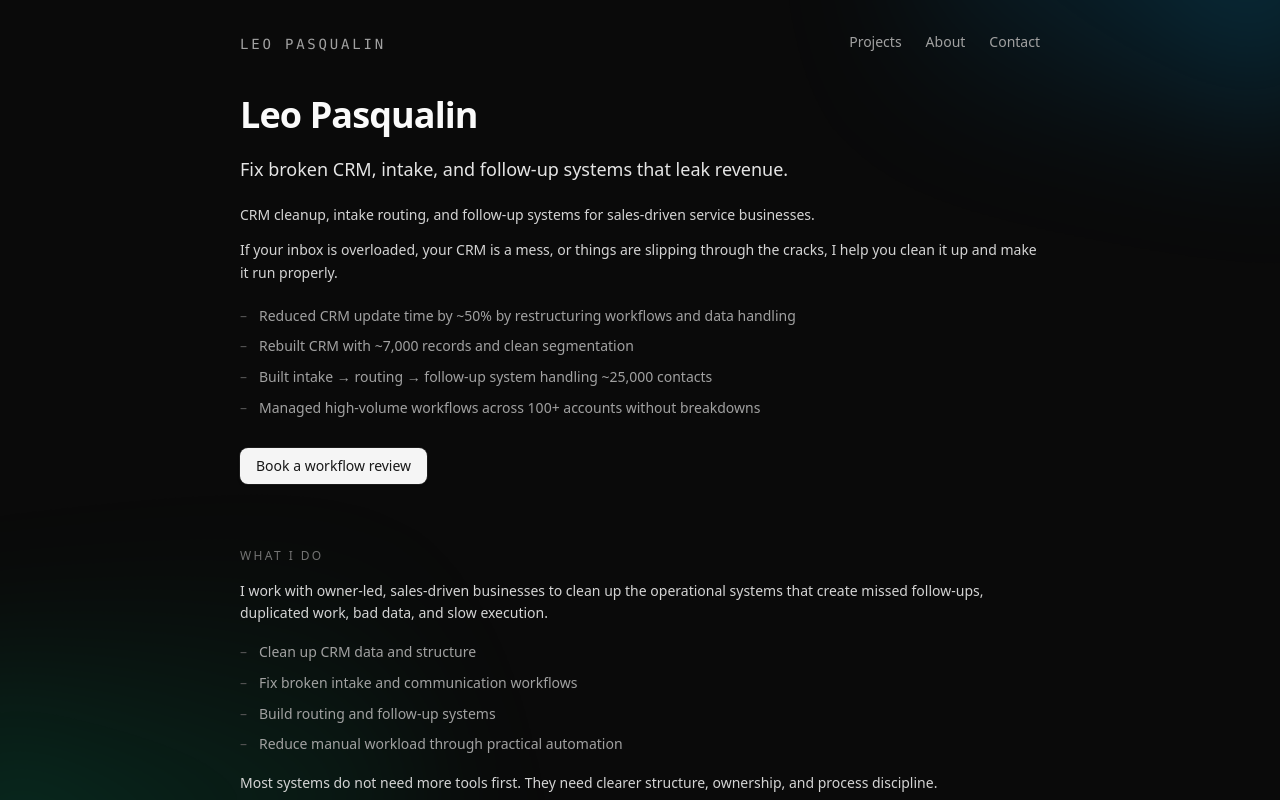
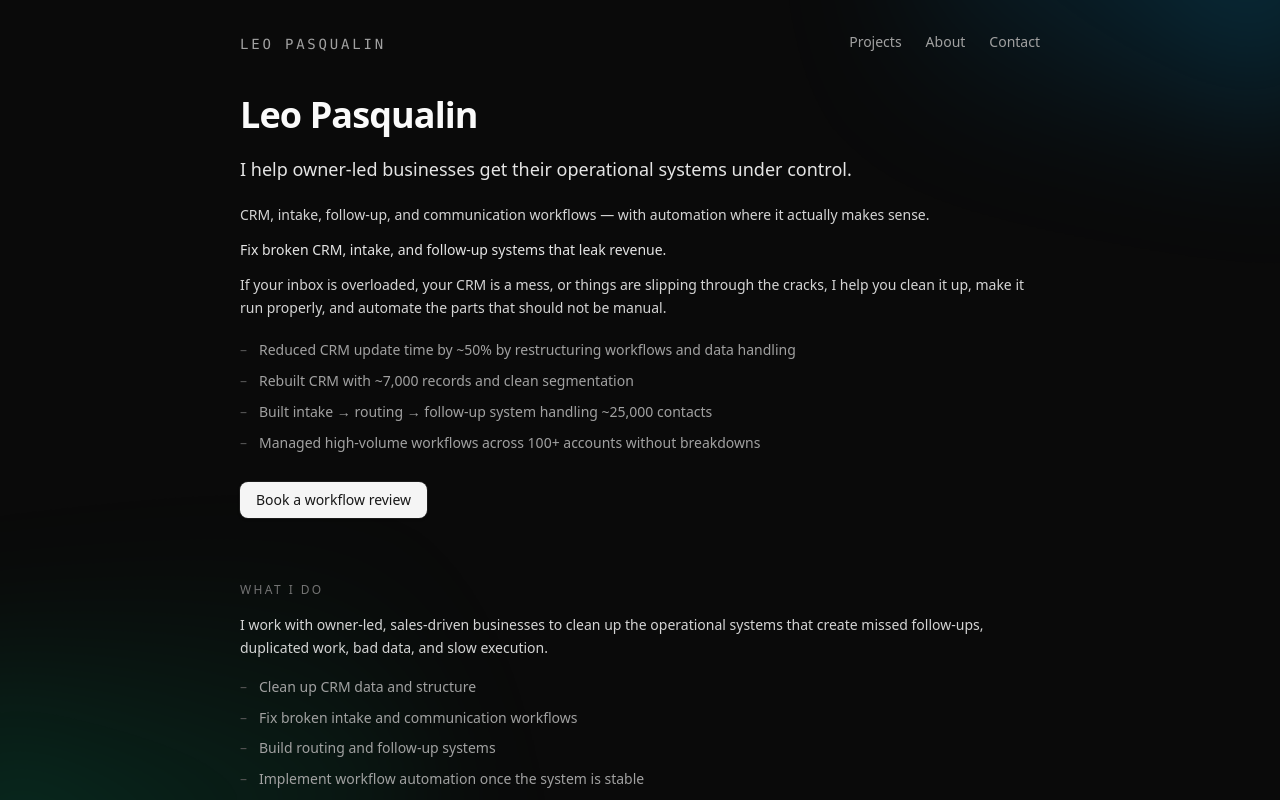
Before and after one commit to lpasqualin/leopaz-site, a Next.js app: page / in a window 1280 px wide. Shown: the top 800 px of the page. Built offline with nearby package versions, Linux system fonts and the light colour scheme.

Commit message:
hero revamp + automation language

```diff
--- a/app/page.tsx
+++ b/app/page.tsx
@@ -19,16 +19,19 @@ export default function HomePage() {
           </h1>
 
           <p className="text-lg font-medium leading-relaxed text-neutral-200">
-            Fix broken CRM, intake, and follow-up systems that leak revenue.
+            I help owner-led businesses get their operational systems under control.
           </p>
 
           <div className="space-y-3 text-sm leading-relaxed text-neutral-300">
             <p>
-              CRM cleanup, intake routing, and follow-up systems for sales-driven service businesses.
+              CRM, intake, follow-up, and communication workflows — with automation where it actually makes sense.
+            </p>
+            <p className="font-medium text-neutral-200">
+              Fix broken CRM, intake, and follow-up systems that leak revenue.
             </p>
             <p>
               If your inbox is overloaded, your CRM is a mess, or things are
-              slipping through the cracks, I help you clean it up and make it run properly.
+              slipping through the cracks, I help you clean it up, make it run properly, and automate the parts that should not be manual.
             </p>
           </div>
 
@@ -91,7 +94,7 @@ export default function HomePage() {
               </li>
               <li className="flex gap-3">
                 <span className="shrink-0 text-neutral-600">–</span>
-                <span>Reduce manual workload through practical automation</span>
+                <span>Implement workflow automation once the system is stable</span>
               </li>
             </ul>
 
```
